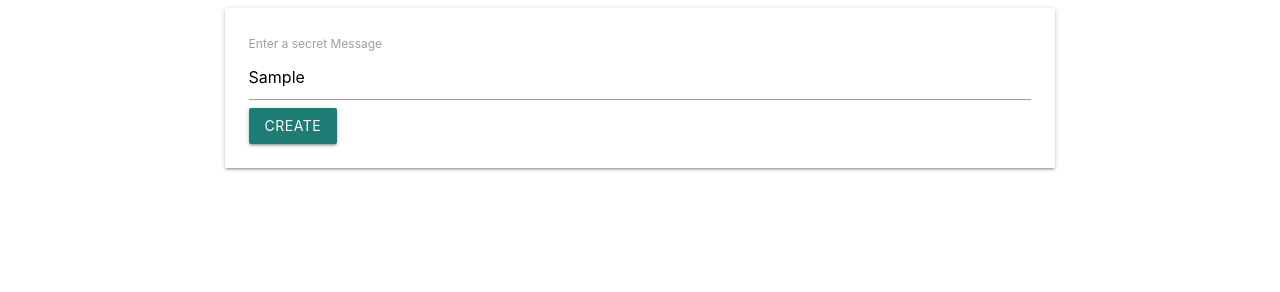
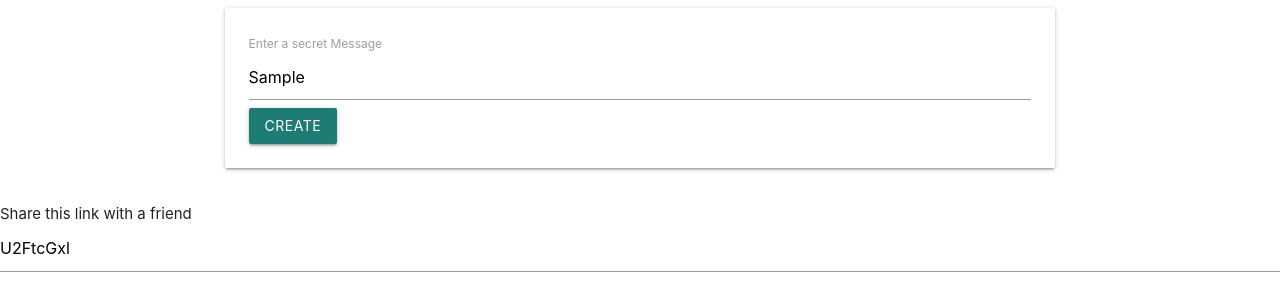
Before and after one commit to aniketsagar/js_practice, a plain HTML site: page secret_messaging_app/index.html in a window 1280 px wide. Both pictures are taken after typing "Sample" into the empty fields and a click on the button "CREATE". Drawn offline with nearby package versions, Linux system fonts and the light colour scheme.

```diff
--- a/maze_game/index.js
+++ b/maze_game/index.js
@@ -372,7 +372,7 @@
             world.bodies.forEach((body)=>{
                 if(body.label === "wall"){
                     Body.setStatic(body,false);
-                    console.log(body)
+                    console.log(body.position)
                 }
             });
 
--- a/maze_game/style.css
+++ b/maze_game/style.css
@@ -8,7 +8,7 @@
 
 h1{
     color: white;
-    font-size: 36px;
+    font-size: 64px;
 }
 
 .winner{
--- a/secret_messaging_app/index.html
+++ b/secret_messaging_app/index.html
@@ -15,12 +15,16 @@
                 <div class="card-panel">
                     <form>
                         <label>Enter a secret Message</label>
-                        <input/>
+                        <input id="message-input"/>
                         <button class="btn"> create </button>
                     </form>
                 </div>
             </div>
         </div>
+        <div>
+            Share this link with a friend
+            <input id="link-input"/>
+        </div>
         <script src="index.js"></script>
     </body>
 </html>
--- a/secret_messaging_app/index.js
+++ b/secret_messaging_app/index.js
@@ -2,6 +2,9 @@
 
 document.querySelector("form").addEventListener("submit",(event)=>{
     event.preventDefault();
-    const input = document.querySelector("input");
+    const input = document.querySelector("#message-input");
     console.log("message", input.value);
+    let b64Input = btoa(input.value);
+    console.log(b64Input)
+    document.querySelector("#link-input").value = b64Input;
 });
```
